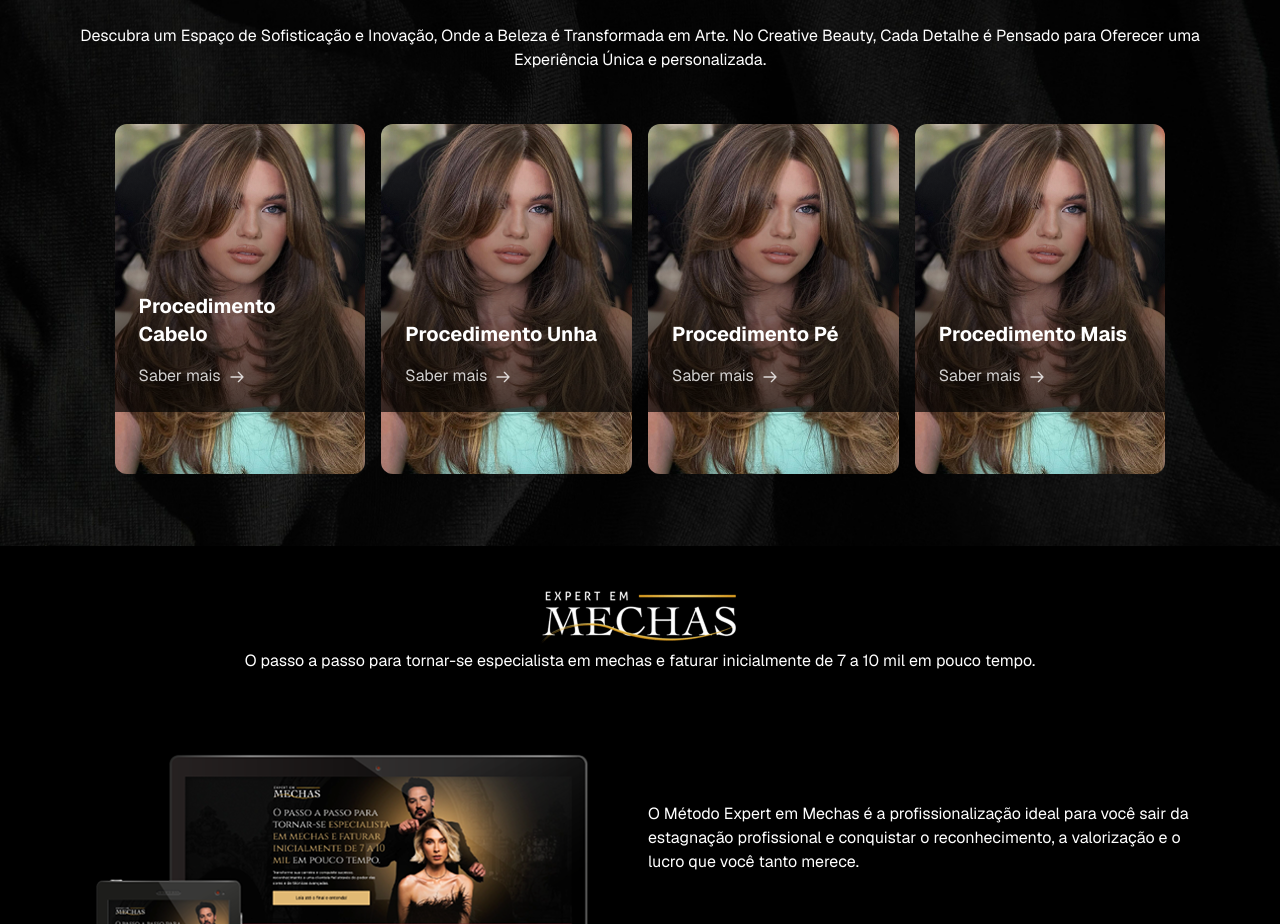
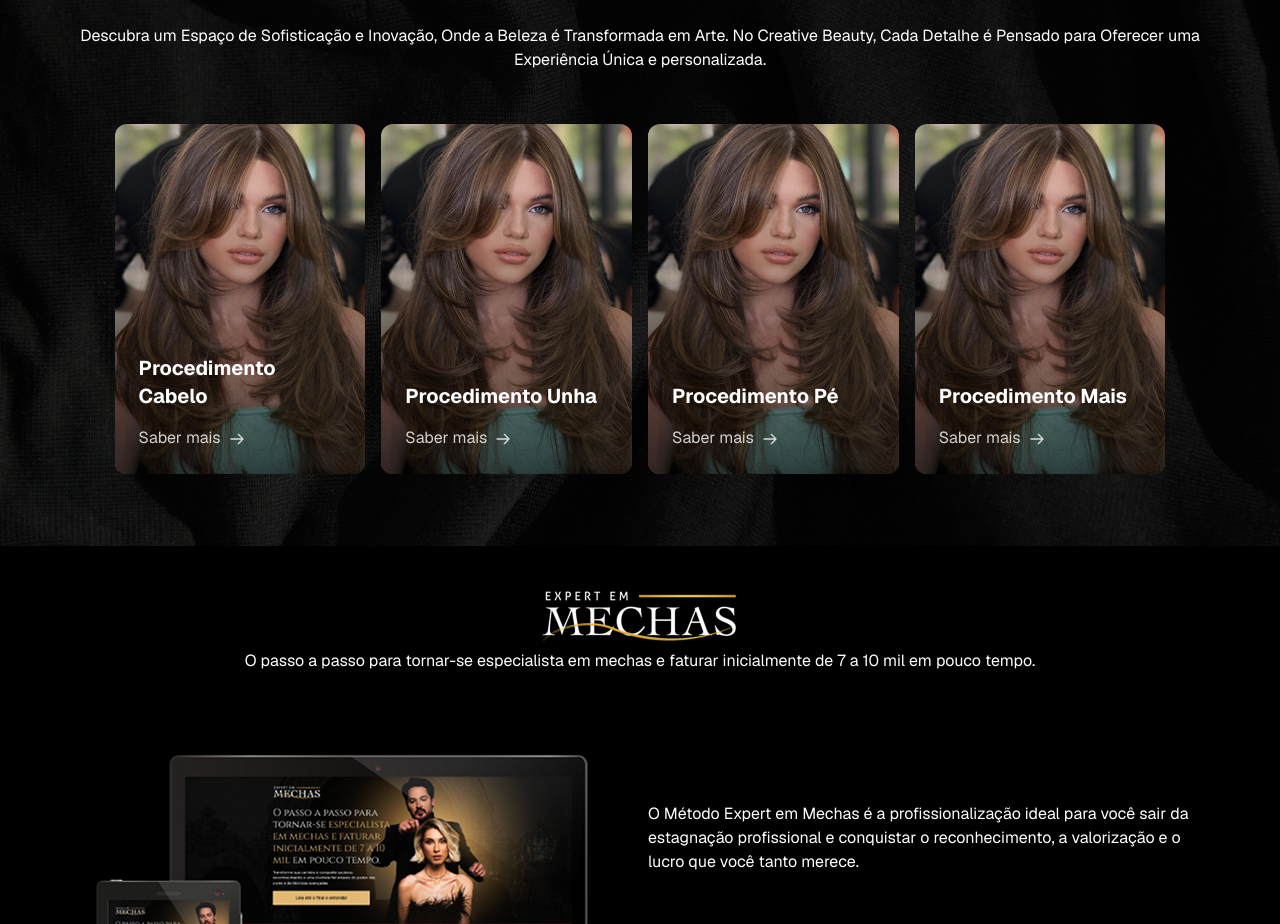
Before and after one commit to agenciane/creative-beauty, a Next.js app: page / in a window 1280 px wide. Shown: the part 1377-2301 px from the top of the page. Built offline with nearby package versions, Linux system fonts and the light colour scheme.

Commit message:
feat: update size product

```diff
--- a/src/app/components/ItemWork/index.tsx
+++ b/src/app/components/ItemWork/index.tsx
@@ -13,7 +13,7 @@ const ItemWork: React.FC<ItemWorkProps> = ({ title, description, imageUrl = '/se
     <div className="relative h-full min-h-[288px]  md:min-h-[350px] w-full md:min-w-[248px]  overflow-hidden group rounded-xl">
       <Image src={imageUrl} alt={title} fill className="object-cover object-center" quality={80} />
 
-      <div className="relative z-10 p-6 md:h-full  min-h-[288px] min-w-[150px] md:min-w-[248px]   flex flex-col justify-end bg-gradient-to-t from-black/70 to-transparent">
+      <div className="relative z-10 p-6   min-h-[350px] md:h-full min-w-[150px] md:min-w-[248px]   flex flex-col justify-end bg-gradient-to-t from-black/70 to-transparent">
         <h4 className="text-white font-bold text-xl mb-2">{title}</h4>
         <a href={link} className="block mt-2">
           <div className="text-white/80 hover:text-white transition-colors">
```
